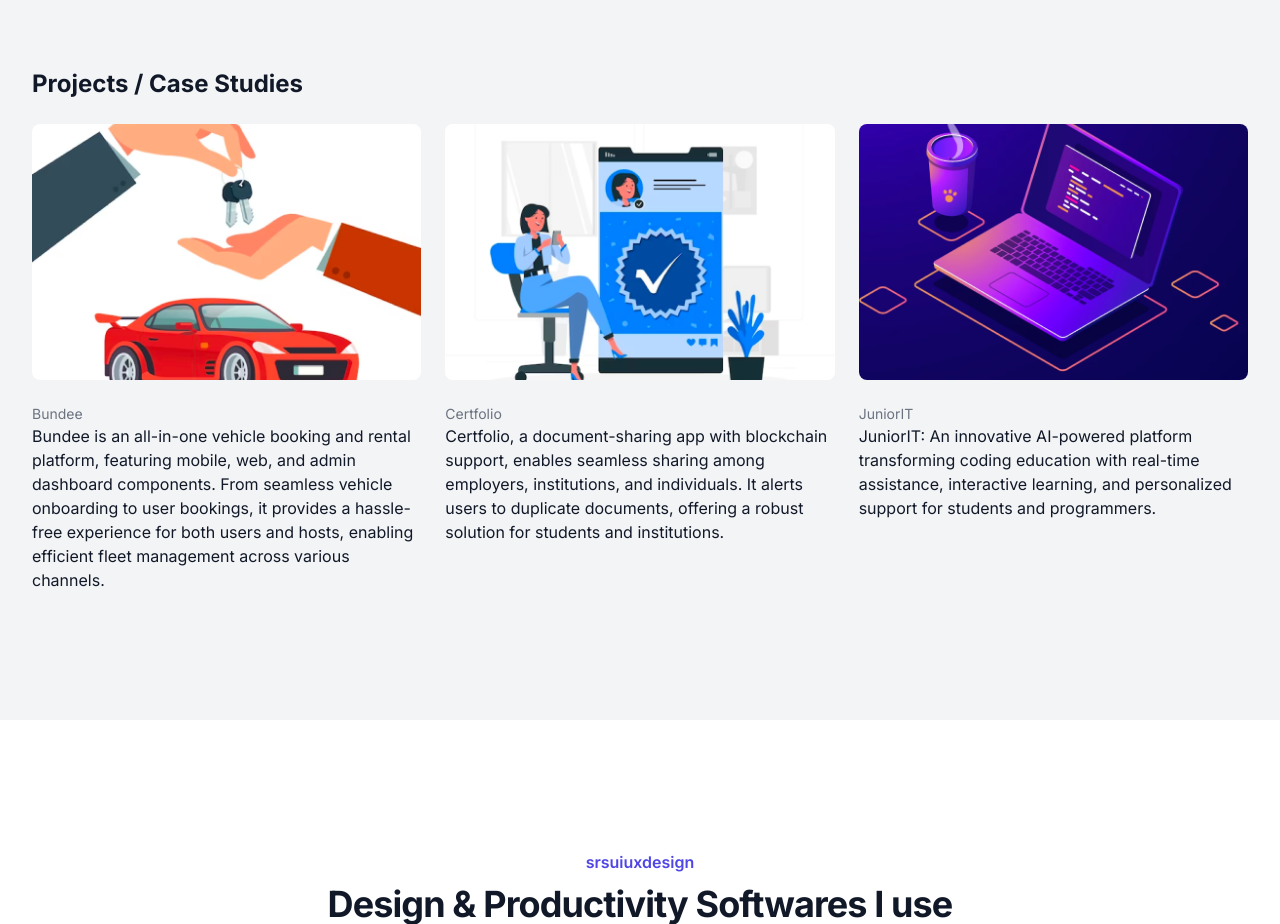
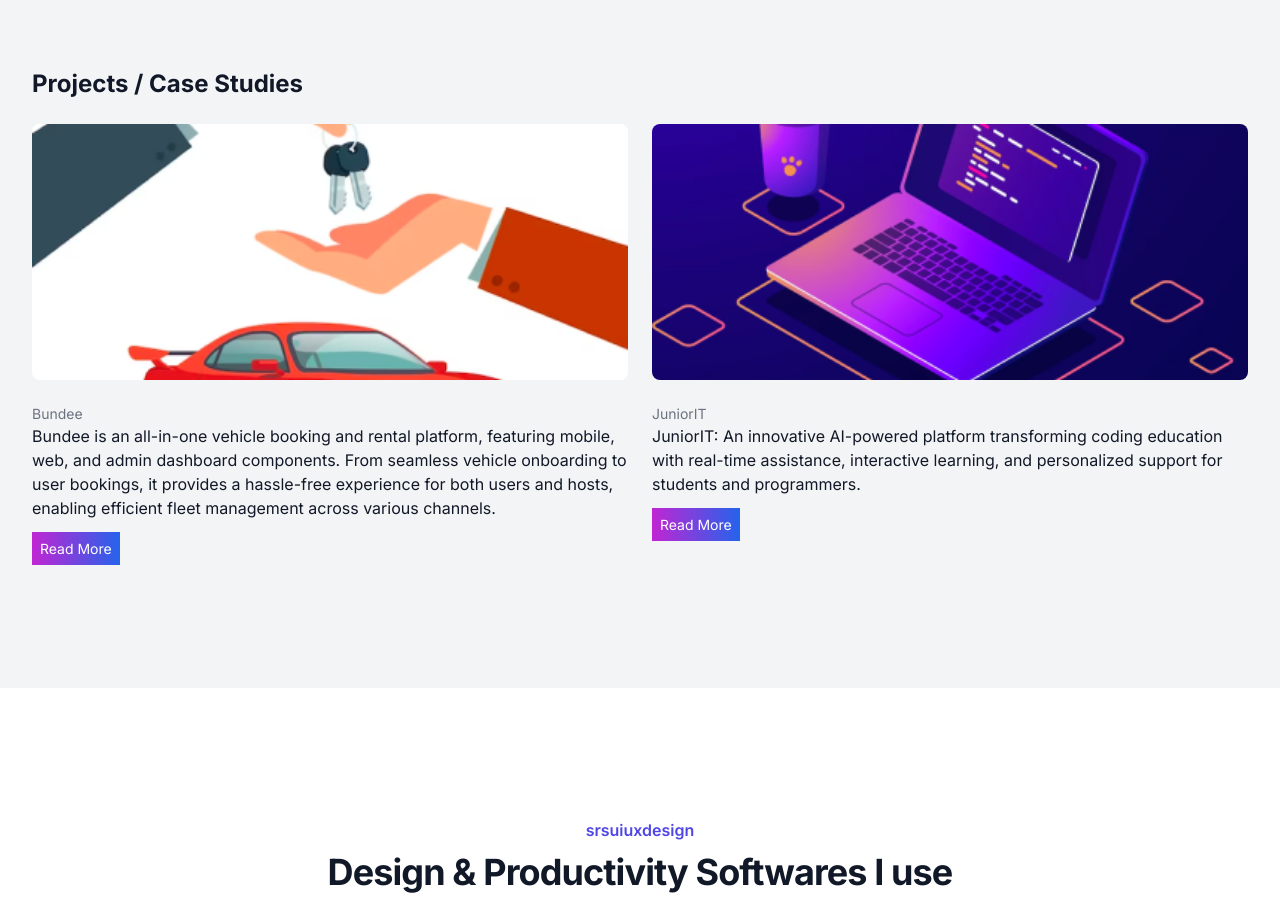
Before and after one commit to sundarsharma332/portfolio, a Next.js app: page / in a window 1280 px wide. Shown: the part 980-1904 px from the top of the page. Built offline with nearby package versions, Linux system fonts and the light colour scheme.

Commit message:
added the missing links in casestudy

```diff
--- a/app/components/CaseStudy.tsx
+++ b/app/components/CaseStudy.tsx
@@ -1,4 +1,6 @@
 "use client"
+
+import Link from "next/link"
 
 const projects = [
     {
@@ -6,23 +8,15 @@ const projects = [
       description: 'Bundee is an all-in-one vehicle booking and rental platform, featuring mobile, web, and admin dashboard components. From seamless vehicle onboarding to user bookings, it provides a hassle-free experience for both users and hosts, enabling efficient fleet management across various channels.',
       imageSrc: './bundee.png',
       imageAlt: 'Desk with leather desk pad, walnut desk organizer, wireless keyboard and mouse, and porcelain mug.',
-      href: '/projects/Bundee',
+      href: 'https://mybundee.com/',
       type:"company"
-    },
-    {
-      name: 'Certfolio',
-      description: 'Certfolio, a document-sharing app with blockchain support, enables seamless sharing among employers, institutions, and individuals. It alerts users to duplicate documents, offering a robust solution for students and institutions.',
-      imageSrc: './cf.png',
-      imageAlt: 'Wood table with porcelain mug, leather journal, brass pen, leather key ring, and a houseplant.',
-      href: 'projects/JuniorIT',
-      type:"freelance"
     },
     {
       name: 'JuniorIT',
       description: 'JuniorIT: An innovative AI-powered platform transforming coding education with real-time assistance, interactive learning, and personalized support for students and programmers.',
       imageSrc: './it.png',
       imageAlt: 'Collection of four insulated travel bottles on wooden shelf.',
-      href: '/projects/Certfolio',
+      href: 'https://juniorit.ai/',
       type:"company"
     },
   ]
@@ -33,7 +27,7 @@ const projects = [
         <div className="mx-auto max-w-7xl px-4 sm:px-6 lg:px-8">
           <div className="mx-auto max-w-2xl py-16 sm:py-24 lg:max-w-none lg:py-32">
             <h2 className="text-2xl font-bold text-gray-900">Projects / Case Studies</h2>
-            <div className="mt-6 space-y-12 lg:grid lg:grid-cols-3 lg:gap-x-6 lg:space-y-0">
+            <div className="mt-6 space-y-12 lg:grid lg:grid-cols-2 lg:gap-x-6 lg:space-y-0">
               {projects.map((project) => (
                 <div key={project.name} className="group relative">
                   <div className="relative h-80 w-full overflow-hidden rounded-lg bg-white sm:aspect-h-1 sm:aspect-w-2 lg:aspect-h-1 lg:aspect-w-1 group-hover:opacity-75 sm:h-64">
@@ -49,7 +43,8 @@ const projects = [
                       {project.name}
                     </a>
                   </h3>
-                  <p className="text-base font-small text-gray-900">{project.description}</p>
+                  <p className="text-base font-small text-gray-900 mb-4">{project.description}</p>
+                  <Link href={project.href} className="text-sm mt-6 text-white bg-gradient-to-r p-2 from-fuchsia-600 to-blue-600 hover:bg-black">Read More</Link>
                 </div>
               ))}
             </div>
```
